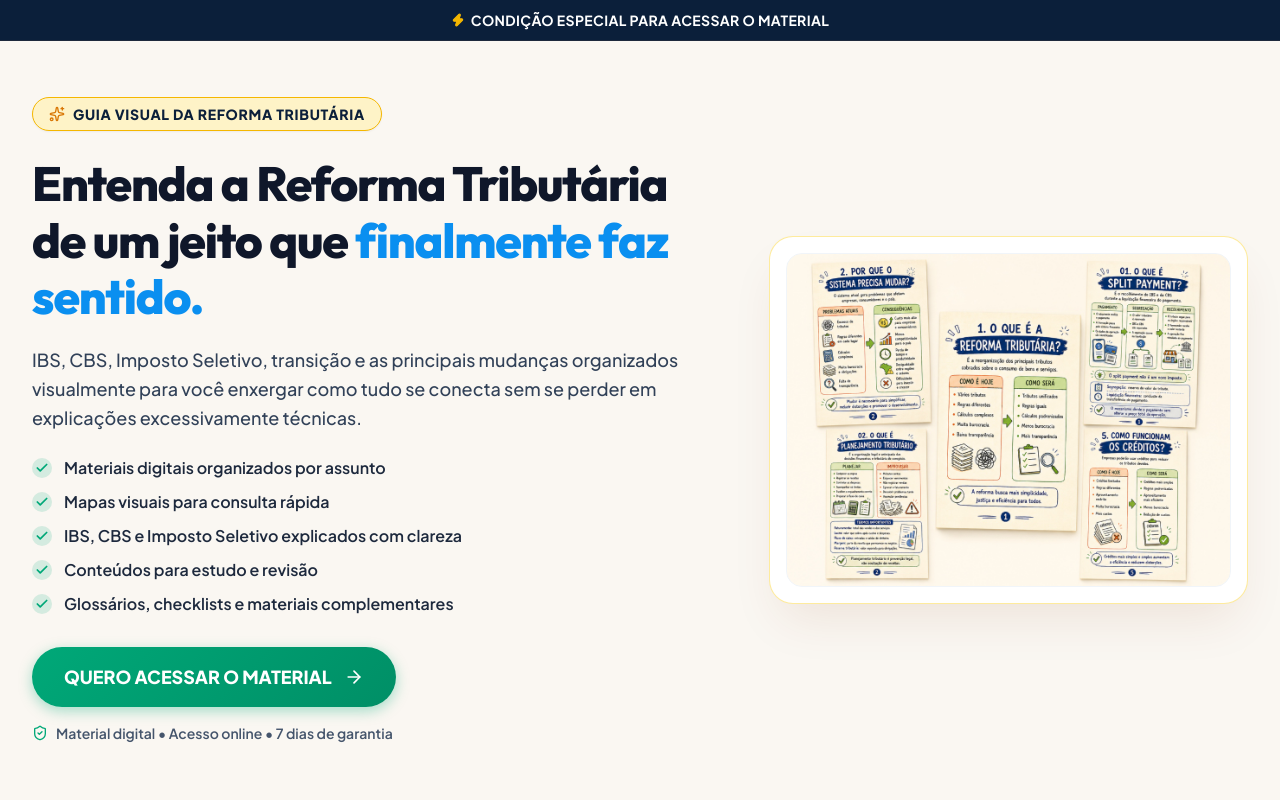
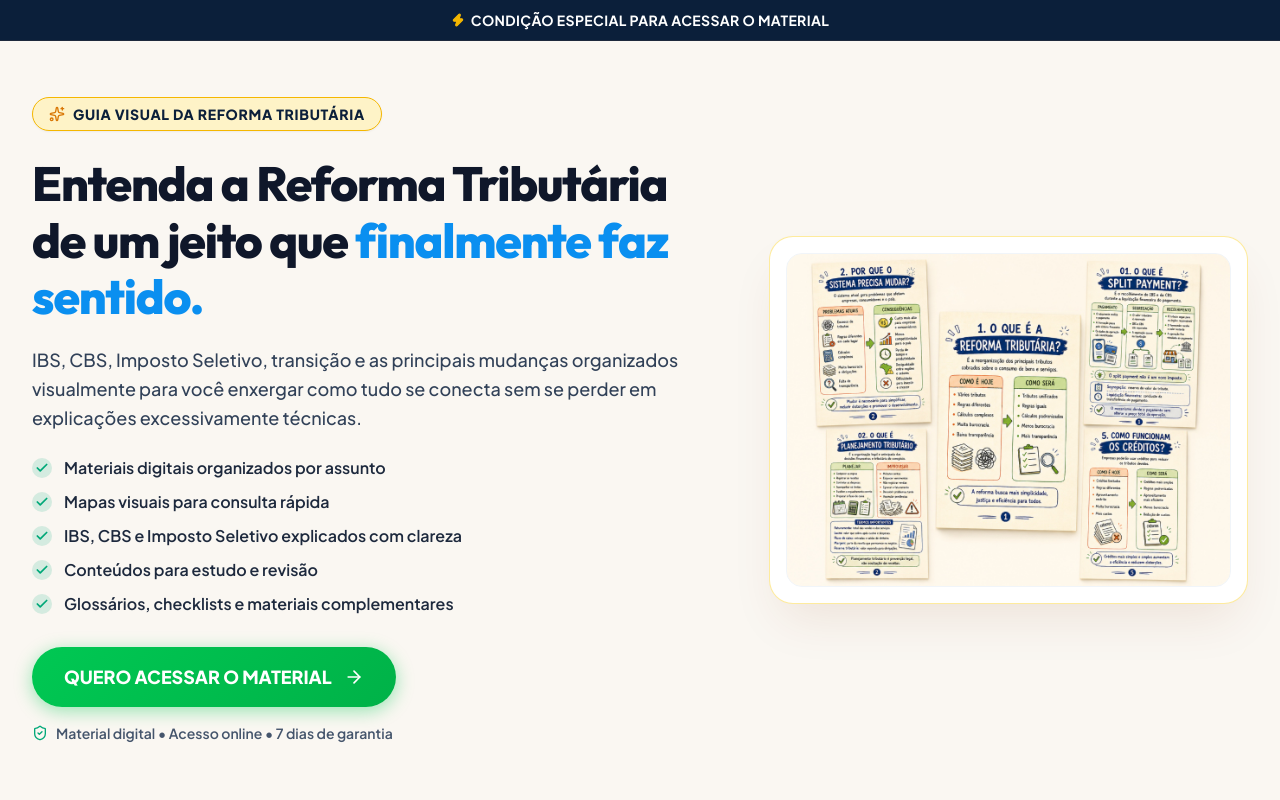
Before and after one commit to henriquecarreto/REFORMA-TRIBUTARIA, a React (Vite) app: page / in a window 1280 px wide. Shown: the top 800 px of the page. Built offline with nearby package versions, Linux system fonts and the light colour scheme.

Commit message:
style: padroniza todos os botoes para verde vibrante mais claro e chamativo

```diff
--- a/src/components/GuaranteeSection.tsx
+++ b/src/components/GuaranteeSection.tsx
@@ -53,7 +53,7 @@ export const GuaranteeSection: React.FC = () => {
             <div className="lg:col-span-3 flex justify-center lg:justify-end">
               <button
                 onClick={scrollToPricing}
-                className="btn-cta-primary w-full sm:w-auto bg-[#00A878] hover:bg-[#008F66] text-white font-extrabold text-xs sm:text-sm py-3.5 px-6 rounded-xl inline-flex items-center justify-center gap-2 cursor-pointer shadow-xl hover:scale-[1.02] transition-transform text-center"
+                className="btn-cta-primary w-full sm:w-auto text-white font-extrabold text-xs sm:text-sm py-3.5 px-6 rounded-xl inline-flex items-center justify-center gap-2 cursor-pointer shadow-xl hover:scale-[1.02] transition-transform text-center"
               >
                 <span>QUERO ACESSAR SEM RISCO</span>
                 <ArrowRight className="w-4 h-4 shrink-0" />
--- a/src/components/PricingSection.tsx
+++ b/src/components/PricingSection.tsx
@@ -114,7 +114,7 @@ export const PricingSection: React.FC = () => {
             <div className="mt-auto pt-4">
               <a
                 href={siteConfig.BASIC_CHECKOUT_URL}
-                className="w-full bg-[#0B1F3A] hover:bg-[#132A55] text-white font-extrabold text-sm sm:text-base py-3.5 px-6 rounded-xl flex items-center justify-center gap-2 transition-all cursor-pointer text-center shadow-md"
+                className="btn-cta-primary w-full text-white font-extrabold text-sm sm:text-base py-4 px-6 rounded-2xl flex items-center justify-center gap-2 cursor-pointer text-center shadow-lg hover:scale-[1.01]"
               >
                 <span>QUERO COMEÇAR PELO BÁSICO</span>
               </a>
@@ -293,7 +293,7 @@ export const PricingSection: React.FC = () => {
             <div className="mt-auto pt-4">
               <a
                 href={siteConfig.COMPLETE_CHECKOUT_URL}
-                className="btn-cta-primary w-full bg-[#00A878] hover:bg-[#008F66] text-white font-extrabold text-base sm:text-lg py-4 px-8 rounded-2xl flex items-center justify-center gap-3 transition-transform hover:scale-[1.01] cursor-pointer text-center shadow-xl"
+                className="btn-cta-primary w-full text-white font-extrabold text-base sm:text-lg py-4 px-8 rounded-2xl flex items-center justify-center gap-3 cursor-pointer text-center shadow-xl hover:scale-[1.01]"
               >
                 <span>QUERO ACESSAR O PLANO COMPLETO</span>
                 <ArrowRight className="w-5 h-5" />
--- a/src/index.css
+++ b/src/index.css
@@ -114,15 +114,15 @@ h1, h2, h3, h4, h5, h6 {
 
 /* Touch & Button Hover Effects */
 .btn-cta-primary {
-  background: linear-gradient(135deg, #00A878 0%, #008F66 100%);
-  box-shadow: 0 4px 14px 0 rgba(0, 168, 120, 0.35);
+  background: linear-gradient(135deg, #00C853 0%, #00B248 100%);
+  box-shadow: 0 4px 18px 0 rgba(0, 200, 83, 0.4);
   transition: all 0.2s ease-in-out;
 }
 
 .btn-cta-primary:hover {
-  background: linear-gradient(135deg, #008F66 0%, #007553 100%);
+  background: linear-gradient(135deg, #00E65C 0%, #00C853 100%);
   transform: translateY(-2px);
-  box-shadow: 0 6px 20px 0 rgba(0, 168, 120, 0.45);
+  box-shadow: 0 6px 24px 0 rgba(0, 230, 92, 0.5);
 }
 
 .btn-cta-primary:active {
```
